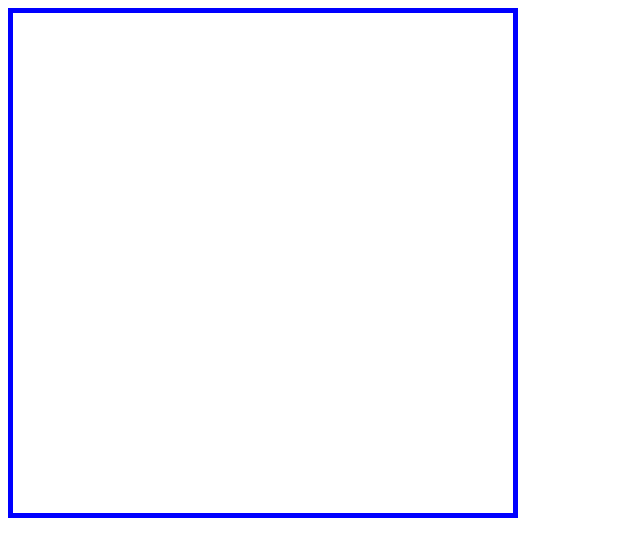
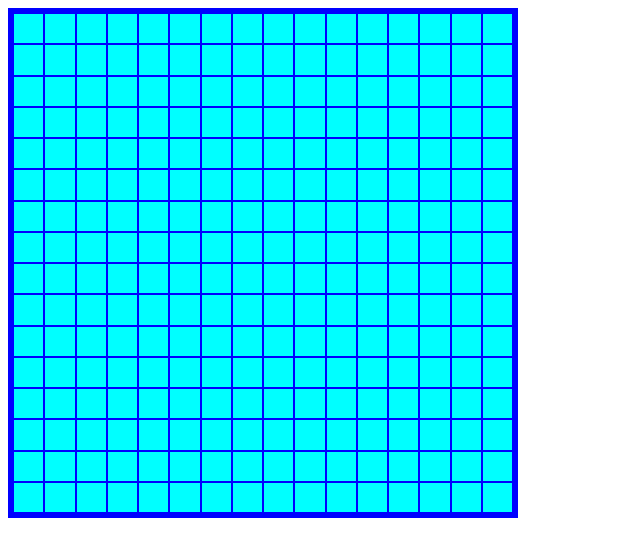
Before and after one commit to nyisaiah/etch-a-sketch, a plain HTML site: page index.html in a window 1280 px wide. Shown: the whole page, without its empty margins (0-640 px from the left). Drawn offline with Linux system fonts and the light colour scheme.

Commit message:
Add empty grid functionality

```diff
--- a/etch-a-sketch.js
+++ b/etch-a-sketch.js
@@ -1,5 +1,17 @@
 // Create Empty Grid
+SIDE_LENGTH = 16;
+BORDER_SIZE = 1;
+function createEmptyGrid(SIDE_LENGTH, BORDER_SIZE){
+    const grid = document.querySelector("#grid");
+    const GRID_SIZE = grid.clientWidth;
+    const CELL_SIDE_LENGTH = GRID_SIZE/SIDE_LENGTH - 2 * BORDER_SIZE;
+    for (let i = 0; i < SIDE_LENGTH * SIDE_LENGTH; i++) {
+        const emptySquare = document.createElement("div");
+        emptySquare.classList.add("empty_square");
+        emptySquare.style.width = `${CELL_SIDE_LENGTH}px`;
+        emptySquare.style.height = `${CELL_SIDE_LENGTH}px`;
+        grid.appendChild(emptySquare);
+    }
+}
 
-function createEmptyGrid(){
-
-}
+createEmptyGrid(SIDE_LENGTH, BORDER_SIZE);
--- a/styles.css
+++ b/styles.css
@@ -2,4 +2,11 @@
     width: 500px;
     height: 500px;
     border: 5px solid blue;
+    display: flex;
+    flex-wrap: wrap;
 }
+
+.empty_square{
+    background-color: aqua;
+    border: 1px solid blue;
+}
```
